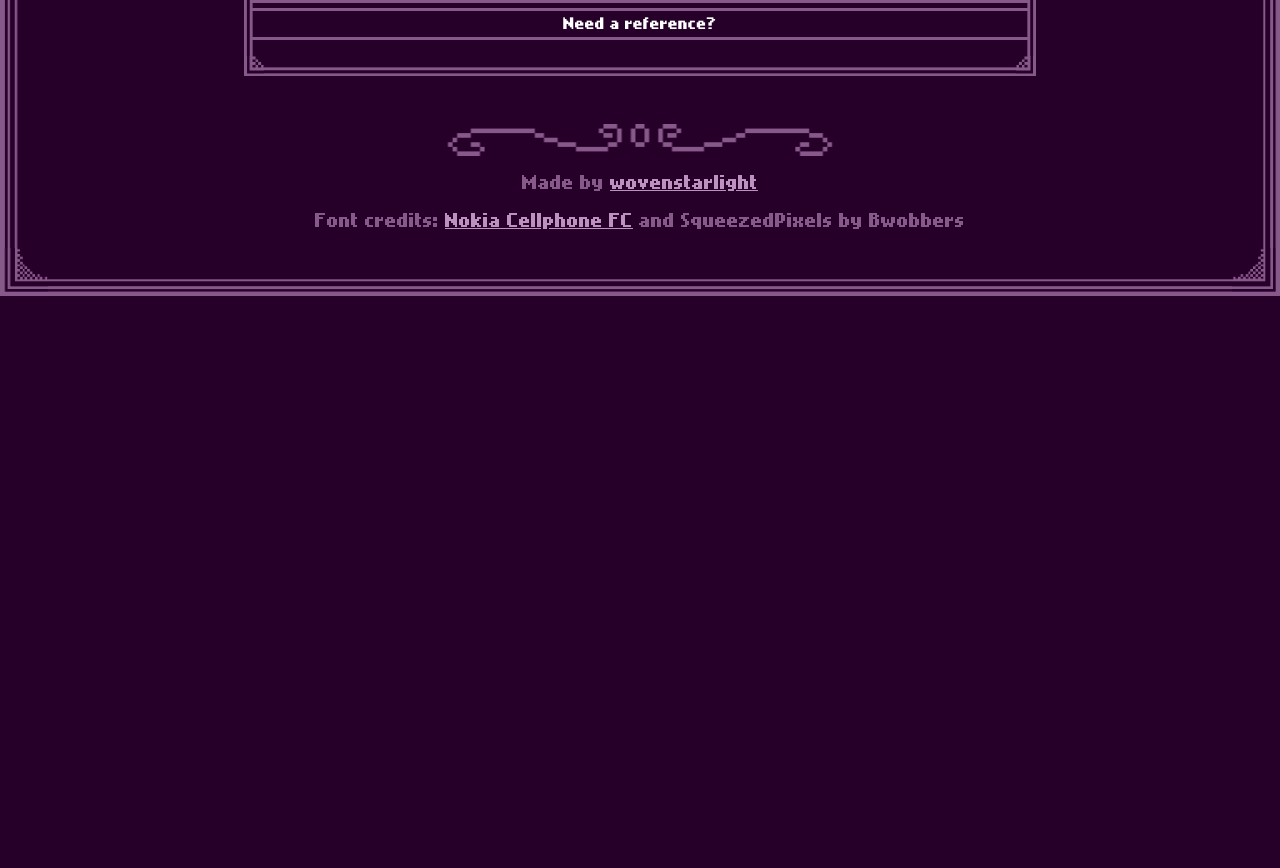
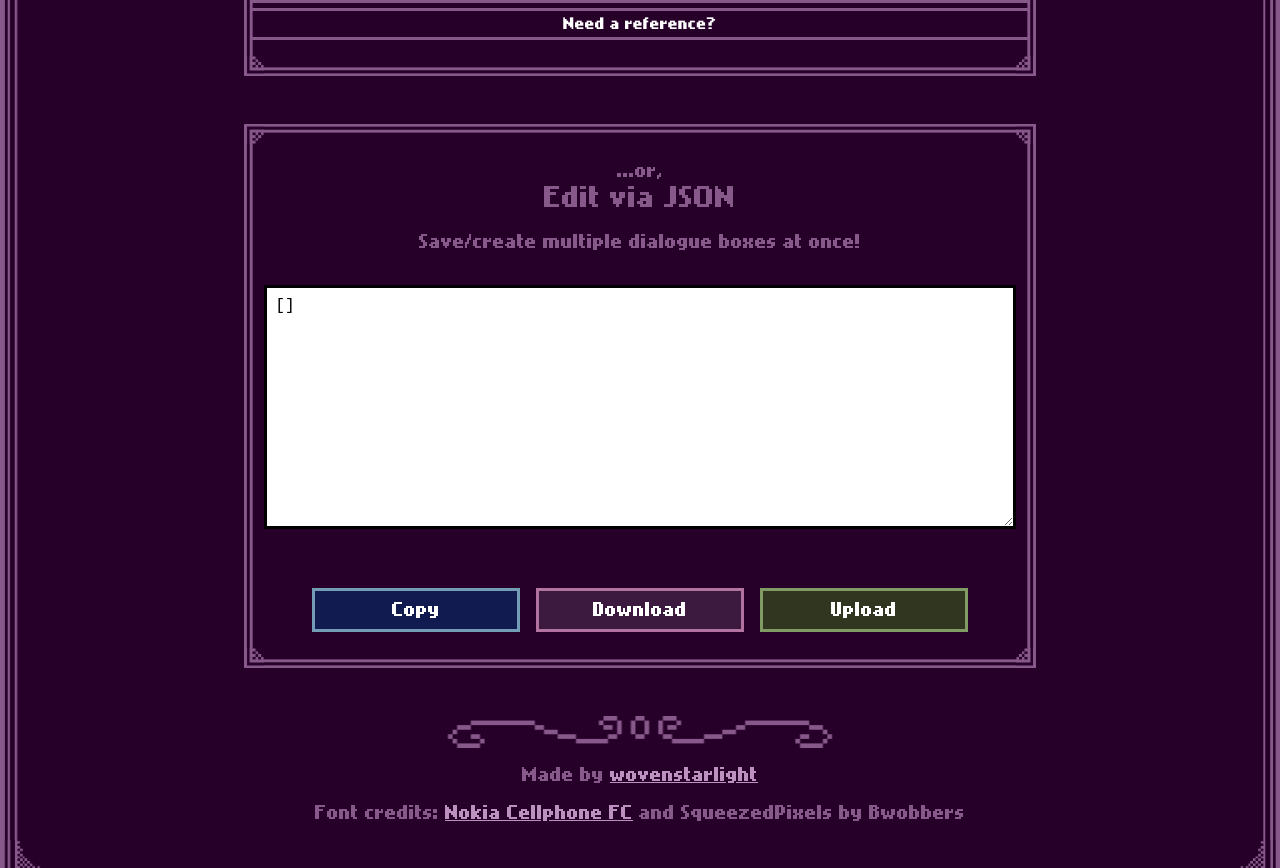
Before and after one commit to wovenstarlight/beebo-dialogue, a React (Create React App) app: page / in a window 1280 px wide. Shown: the part 780-1648 px from the top of the page. Before the commit the page ends 1076 px from the top, so only its background shows below. Built offline with nearby package versions, Linux system fonts and the light colour scheme.

Commit message:
Add unimplemented JSON editor

```diff
--- a/src/App.js
+++ b/src/App.js
@@ -1,8 +1,8 @@
 import "./styles/App.css";
-import TextBox from "./components/TextBox";
-import AddForm from "./components/AddForm";
 import { useState } from "react";
 import DialogueUnit from "./components/DialogueUnit";
+import AddForm from "./components/AddForm";
+import JSONInput from "./components/JSONInput";
 
 function App() {
 	const [dialogues, setDialogues] = useState([]);
@@ -26,6 +26,8 @@ function App() {
 			</div>}
 
 			<AddForm setDialogues={setDialogues} />
+
+			<JSONInput dialogues={dialogues} setDialogues={setDialogues} />
 		</main>
 		<footer id="sitefoot">
 			<p>Made by <a href="https://github.com/wovenstarlight">wovenstarlight</a></p>
--- /dev/null
+++ b/src/components/JSONInput.js
@@ -0,0 +1,51 @@
+import "../styles/JSONForm.css";
+
+function JSONInput({ dialogues, setDialogues }) {
+	function getJSON() {
+		return JSON.stringify(
+			dialogues.map(el => {
+				return {...el, id: undefined};
+			}),
+			null,
+			"  "
+		)
+	}
+
+	// #region TODO: Handlers
+	/** Render the JSON as dialogues. */
+	function handleSubmit(e) {}
+
+	/** Copy JSON to the user's clipboard. */
+	function copyJSON(e) {}
+
+	/** Download JSON as a .json file. */
+	function downloadJSON(e) {}
+
+	/** Upload a .json file to the editor. */
+	function uploadJSON(e) {}
+	// #endregion
+
+	return <form id="jsonform" name="jsonform" onSubmit={handleSubmit} className="menu">
+		<p className="explainer">...or,</p>
+		<h2>Edit via JSON</h2>
+		<p className="explainer">Save/create multiple dialogue boxes at once!</p>
+
+		<textarea id="jsoninput" name="jsoninput" value={getJSON()} readOnly={true} />
+
+		<div className="buttons">
+			<button type="button" className="jsonbtn" id="copyjson" onClick={copyJSON} aria-describedby="copyexplainer">Copy</button>
+			<p className="explainer" id="copyexplainer">Copy the above JSON to your clipboard</p>
+
+			<button type="button" className="jsonbtn" id="downloadjson" onClick={downloadJSON} aria-describedby="downloadexplainer">Download</button>
+			<p className="explainer" id="downloadexplainer">Download as a JSON file to your device</p>
+
+			<label className="jsonbtn" id="uploadlabel" aria-describedby="uploadexplainer">
+				Upload
+				<input id="uploadjson" name="uploadjson" onChange={uploadJSON} type="file" accept=".json" />
+			</label>
+			<p className="explainer" id="uploadexplainer">Upload a JSON file (this overwrites existing dialogue!)</p>
+		</div>
+	</form>;
+}
+
+export default JSONInput;
--- /dev/null
+++ b/src/styles/JSONForm.css
@@ -0,0 +1,67 @@
+#jsonform {
+	margin-block-start: 3em;
+
+	& > :first-child { margin-block: 0 }
+	.explainer { text-align: center }
+}
+
+#jsoninput {
+	width: 100%;
+	margin-block: 1em;
+	border: var(--border-width) solid;
+	padding: 0.5em;
+	font-size: 1.25em;
+	font-family: monospace;
+	height: 15em;
+	scrollbar-width: thin;
+}
+
+/* #region Buttons */
+#jsonform .buttons {
+	padding: 0 3em;
+	display: grid;
+	grid-template-columns: repeat(3, 1fr);
+	gap: 1em;
+
+	&:not(:has(:hover, :focus-within)) {
+		padding-block-start: 2.4em;
+	}
+
+	.explainer {
+		grid-row: 1;
+		grid-column: 1 / span 3;
+		margin-block: 0;
+	}
+
+	.jsonbtn {
+		font: inherit;
+		text-align: center;
+		background-color: var(--bg);
+		color: white;
+		border: var(--border-width) solid var(--text);
+		padding: 0.5em 0.75em;
+		display: inline-block;
+		cursor: pointer;
+
+		&:is(:hover, :focus-within) { background-color: var(--text) }
+		&:not(:hover, :focus-within) + .explainer { display: none }
+	}
+}
+#copyjson {
+	--text: var(--text-marigold);
+	--bg: var(--bg-marigold);
+}
+#downloadjson {
+	--text: var(--text-nadia);
+	--bg: var(--bg-nadia);
+}
+#uploadlabel {
+	--text: var(--text-simon);
+	--bg: var(--bg-simon);
+}
+#uploadjson {
+	position: fixed;
+	left: 100%;
+	top: 100%;
+}
+/* #endregion */
```
